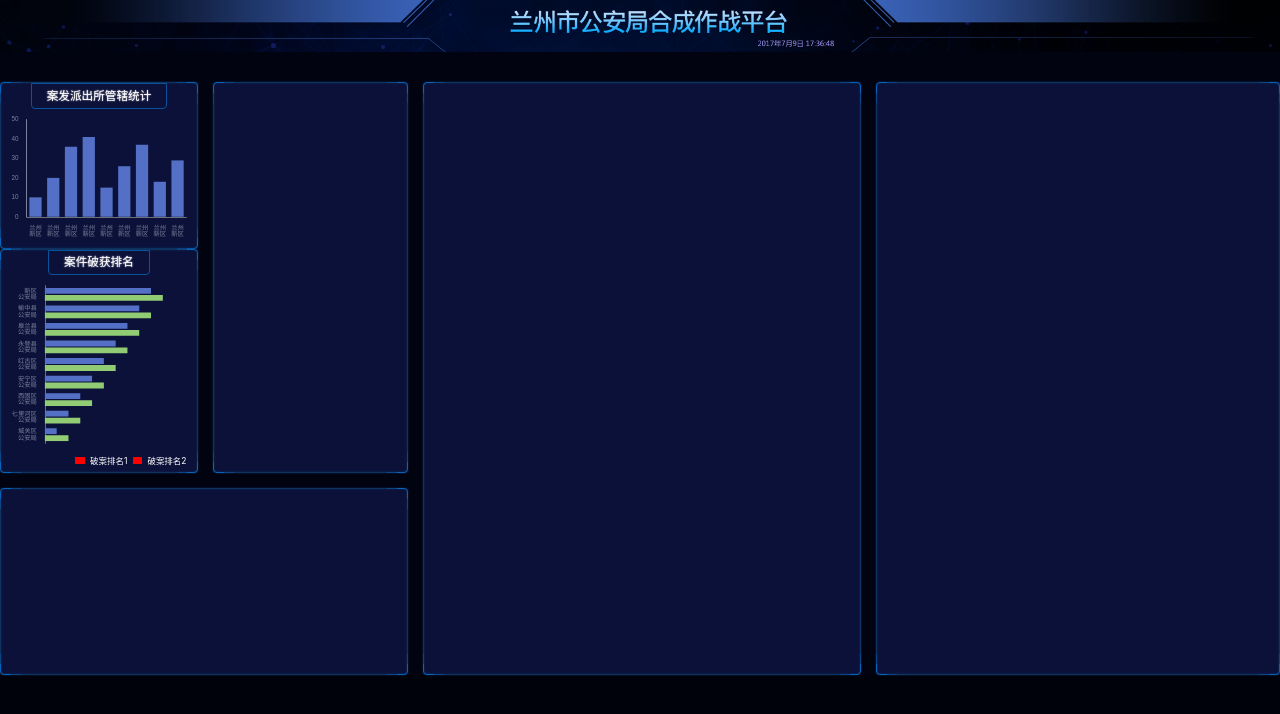
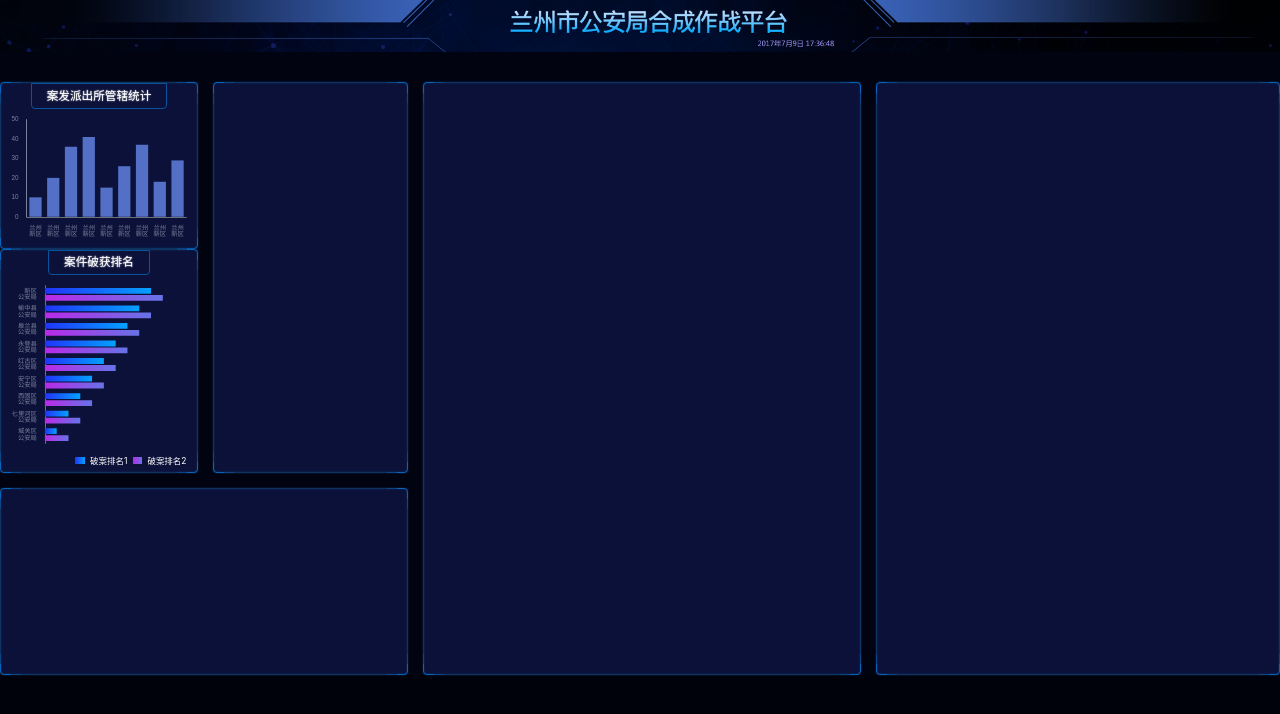
Before and after one commit to Latrevion/large-screen-repository, a Vue app: page /#/ in a window 1280 px wide. Shown: the top 714 px of the page. Built offline with nearby package versions, Linux system fonts and the light colour scheme.

Commit message:
添加渐变颜色

```diff
--- a/src/components/chart-2.vue
+++ b/src/components/chart-2.vue
@@ -54,12 +54,34 @@ export default {
                         {
                             name: '2011',
                             type: 'bar',
-                            data: [1, 2, 3, 4, 5, 6, 7, 8, 9]
+                            data: [1, 2, 3, 4, 5, 6, 7, 8, 9],
+                            itemStyle:{
+                                normal:{
+                                    color: new echarts.graphic.LinearGradient(
+                                        0, 0, 1, 0,
+                                        [
+                                            {offset: 0, color: '#2034f9'},
+                                            {offset: 1, color: '#04a1ff'}
+                                        ]
+                                    )
+                                }
+                            }
                         },
                         {
                             name: '2022',
                             type: 'bar',
-                            data: [2, 3, 4, 5, 6, 7, 8, 9, 10]
+                            data: [2, 3, 4, 5, 6, 7, 8, 9, 10],
+                            itemStyle:{
+                                normal:{
+                                    color: new echarts.graphic.LinearGradient(
+                                        0, 0, 1, 0,
+                                        [
+                                            {offset: 0, color: '#b92ae8'},
+                                            {offset: 1, color: '#6773e7'}
+                                        ]
+                                    )
+                                }
+                            }
                         }
                     ]
 
@@ -138,9 +160,13 @@ export default {
             margin: 0 px(10);
         }
 
-        .first {}
+        .first {
+            background: linear-gradient(to right, #2034f9, #04a1ff);
+        }
 
-        .second {}
+        .second {
+            background: linear-gradient(to right, #b92ae8, #6773e7);
+        }
     }
 
 }
```
